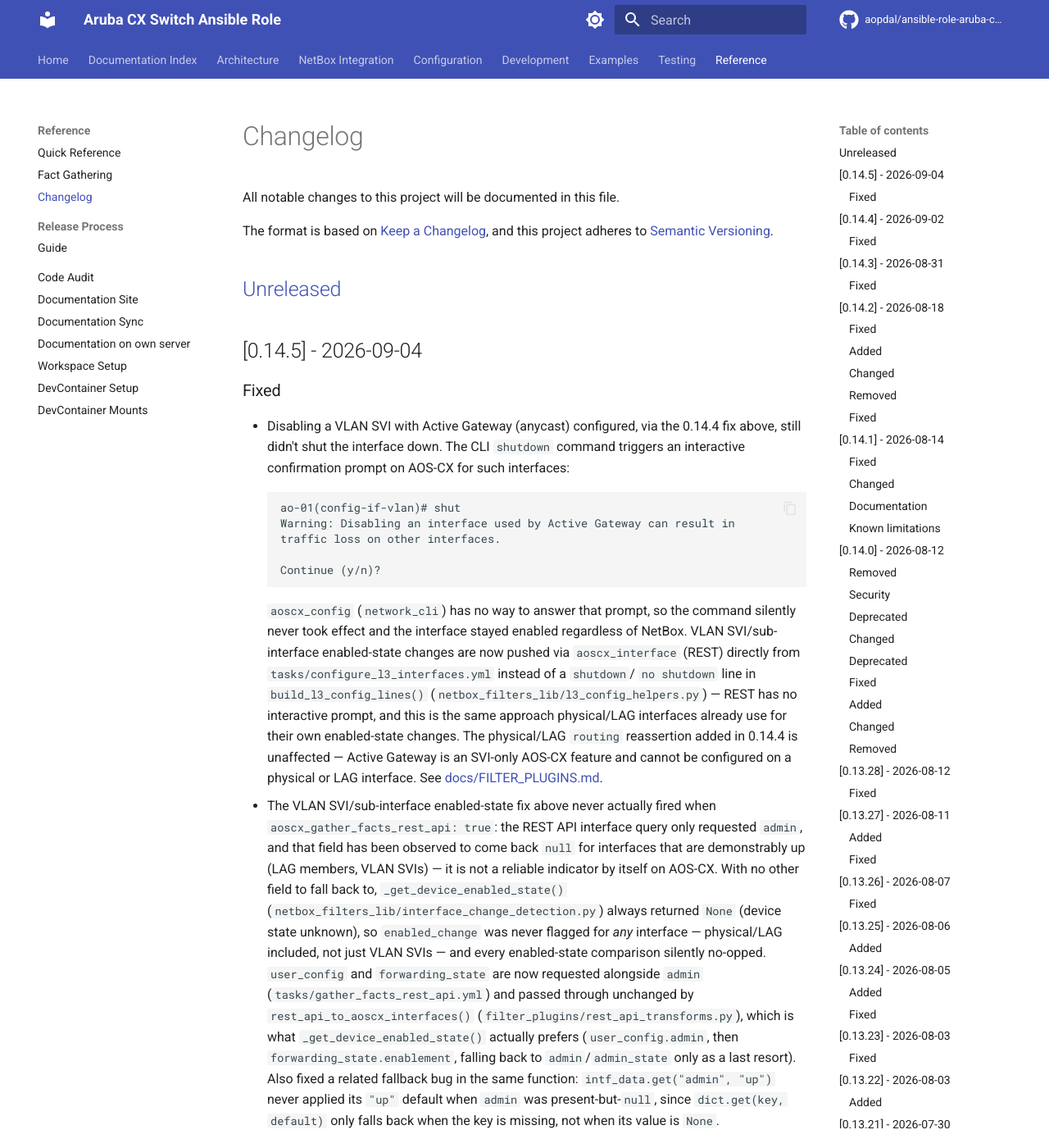
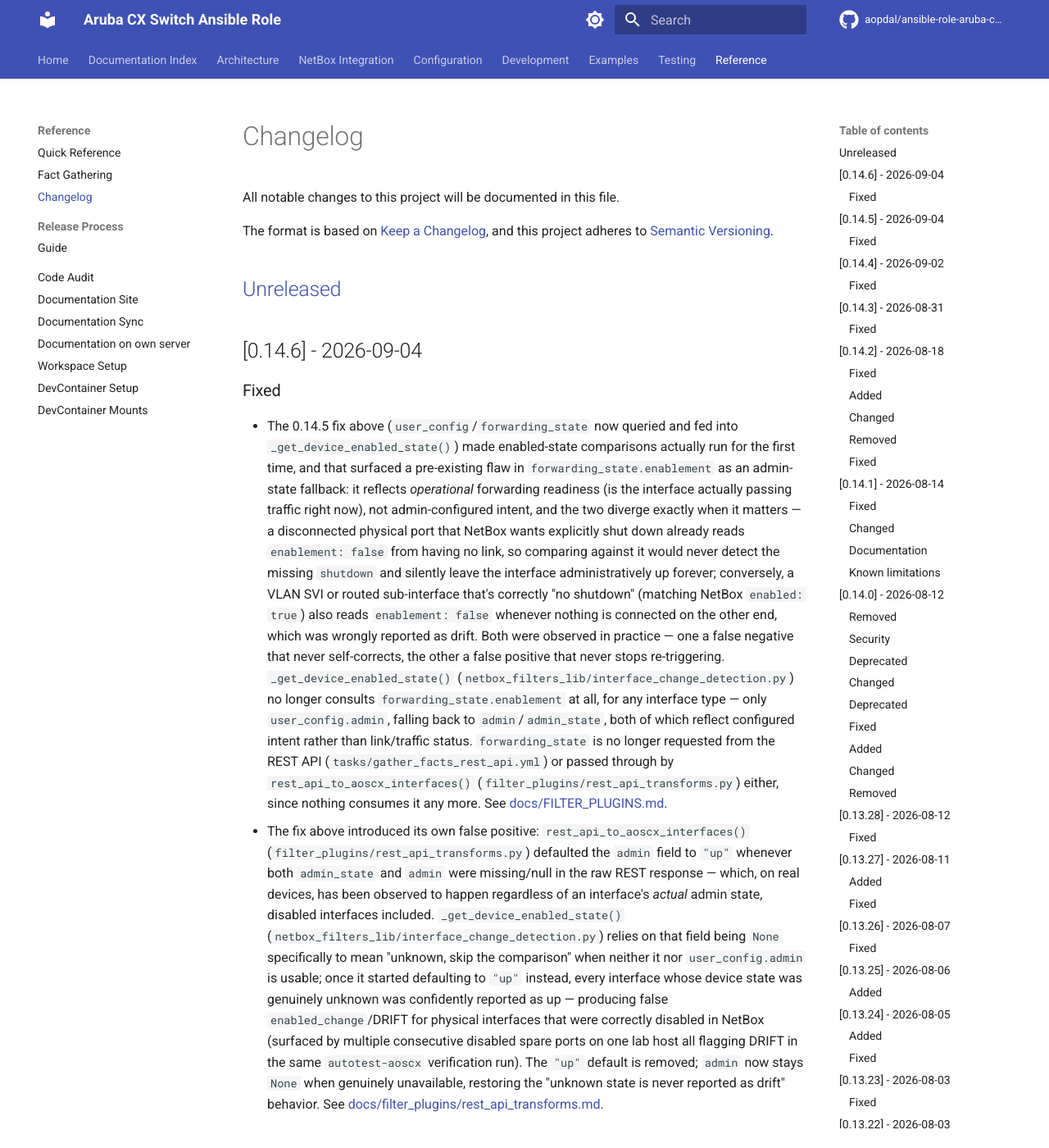
Before and after one commit to aopdal/ansible-role-aruba-cx-switch, an MkDocs documentation site: the page built from docs/CHANGELOG.md, in a window 1280 px wide and 1400 px high. Shown: the whole window at 82% size. Built offline with MkDocs 1.6.1 and Material for MkDocs 9.7.7, drawn with Linux system fonts in a browser that asks for light colours; comment, search, counter and statistics services are not loaded.

Commit message:
chore: release version 0.14.6

```diff
--- a/CHANGELOG.md
+++ b/CHANGELOG.md
@@ -6,6 +6,54 @@
 and this project adheres to [Semantic Versioning](https://semver.org/spec/v2.0.0.html).
 
 ## [Unreleased]
+
+## [0.14.6] - 2026-09-04
+
+### Fixed
+
+- The 0.14.5 fix above (`user_config`/`forwarding_state` now queried and
+  fed into `_get_device_enabled_state()`) made enabled-state comparisons
+  actually run for the first time, and that surfaced a pre-existing flaw
+  in `forwarding_state.enablement` as an admin-state fallback: it reflects
+  *operational* forwarding readiness (is the interface actually passing
+  traffic right now), not admin-configured intent, and the two diverge
+  exactly when it matters — a disconnected physical port that NetBox
+  wants explicitly shut down already reads `enablement: false` from
+  having no link, so comparing against it would never detect the missing
+  `shutdown` and silently leave the interface administratively up
+  forever; conversely, a VLAN SVI or routed sub-interface that's correctly
+  "no shutdown" (matching NetBox `enabled: true`) also reads
+  `enablement: false` whenever nothing is connected on the other end,
+  which was wrongly reported as drift. Both were observed in practice —
+  one a false negative that never self-corrects, the other a false
+  positive that never stops re-triggering. `_get_device_enabled_state()`
+  (`netbox_filters_lib/interface_change_detection.py`) no longer consults
+  `forwarding_state.enablement` at all, for any interface type — only
+  `user_config.admin`, falling back to `admin`/`admin_state`, both of
+  which reflect configured intent rather than link/traffic status.
+  `forwarding_state` is no longer requested from the REST API
+  (`tasks/gather_facts_rest_api.yml`) or passed through by
+  `rest_api_to_aoscx_interfaces()` (`filter_plugins/rest_api_transforms.py`)
+  either, since nothing consumes it any more. See
+  [docs/FILTER_PLUGINS.md](docs/FILTER_PLUGINS.md#admin-state-detection).
+- The fix above introduced its own false positive: `rest_api_to_aoscx_interfaces()`
+  (`filter_plugins/rest_api_transforms.py`) defaulted the `admin` field to
+  `"up"` whenever both `admin_state` and `admin` were missing/null in the
+  raw REST response — which, on real devices, has been observed to happen
+  regardless of an interface's *actual* admin state, disabled interfaces
+  included. `_get_device_enabled_state()`
+  (`netbox_filters_lib/interface_change_detection.py`) relies on that
+  field being `None` specifically to mean "unknown, skip the comparison"
+  when neither it nor `user_config.admin` is usable; once it started
+  defaulting to `"up"` instead, every interface whose device state was
+  genuinely unknown was confidently reported as up — producing false
+  `enabled_change`/DRIFT for physical interfaces that were correctly
+  disabled in NetBox (surfaced by multiple consecutive disabled spare
+  ports on one lab host all flagging DRIFT in the same `autotest-aoscx`
+  verification run). The `"up"` default is removed; `admin` now stays
+  `None` when genuinely unavailable, restoring the "unknown state is
+  never reported as drift" behavior. See
+  [docs/filter_plugins/rest_api_transforms.md](docs/filter_plugins/rest_api_transforms.md).
 
 ## [0.14.5] - 2026-09-04
 
--- a/docs/CHANGELOG.md
+++ b/docs/CHANGELOG.md
@@ -6,6 +6,54 @@
 and this project adheres to [Semantic Versioning](https://semver.org/spec/v2.0.0.html).
 
 ## [Unreleased]
+
+## [0.14.6] - 2026-09-04
+
+### Fixed
+
+- The 0.14.5 fix above (`user_config`/`forwarding_state` now queried and
+  fed into `_get_device_enabled_state()`) made enabled-state comparisons
+  actually run for the first time, and that surfaced a pre-existing flaw
+  in `forwarding_state.enablement` as an admin-state fallback: it reflects
+  *operational* forwarding readiness (is the interface actually passing
+  traffic right now), not admin-configured intent, and the two diverge
+  exactly when it matters — a disconnected physical port that NetBox
+  wants explicitly shut down already reads `enablement: false` from
+  having no link, so comparing against it would never detect the missing
+  `shutdown` and silently leave the interface administratively up
+  forever; conversely, a VLAN SVI or routed sub-interface that's correctly
+  "no shutdown" (matching NetBox `enabled: true`) also reads
+  `enablement: false` whenever nothing is connected on the other end,
+  which was wrongly reported as drift. Both were observed in practice —
+  one a false negative that never self-corrects, the other a false
+  positive that never stops re-triggering. `_get_device_enabled_state()`
+  (`netbox_filters_lib/interface_change_detection.py`) no longer consults
+  `forwarding_state.enablement` at all, for any interface type — only
+  `user_config.admin`, falling back to `admin`/`admin_state`, both of
+  which reflect configured intent rather than link/traffic status.
+  `forwarding_state` is no longer requested from the REST API
+  (`tasks/gather_facts_rest_api.yml`) or passed through by
+  `rest_api_to_aoscx_interfaces()` (`filter_plugins/rest_api_transforms.py`)
+  either, since nothing consumes it any more. See
+  [docs/FILTER_PLUGINS.md](FILTER_PLUGINS.md#admin-state-detection).
+- The fix above introduced its own false positive: `rest_api_to_aoscx_interfaces()`
+  (`filter_plugins/rest_api_transforms.py`) defaulted the `admin` field to
+  `"up"` whenever both `admin_state` and `admin` were missing/null in the
+  raw REST response — which, on real devices, has been observed to happen
+  regardless of an interface's *actual* admin state, disabled interfaces
+  included. `_get_device_enabled_state()`
+  (`netbox_filters_lib/interface_change_detection.py`) relies on that
+  field being `None` specifically to mean "unknown, skip the comparison"
+  when neither it nor `user_config.admin` is usable; once it started
+  defaulting to `"up"` instead, every interface whose device state was
+  genuinely unknown was confidently reported as up — producing false
+  `enabled_change`/DRIFT for physical interfaces that were correctly
+  disabled in NetBox (surfaced by multiple consecutive disabled spare
+  ports on one lab host all flagging DRIFT in the same `autotest-aoscx`
+  verification run). The `"up"` default is removed; `admin` now stays
+  `None` when genuinely unavailable, restoring the "unknown state is
+  never reported as drift" behavior. See
+  [docs/filter_plugins/rest_api_transforms.md](filter_plugins/rest_api_transforms.md).
 
 ## [0.14.5] - 2026-09-04
 
```
Also changed, not shown: 1 other file.
